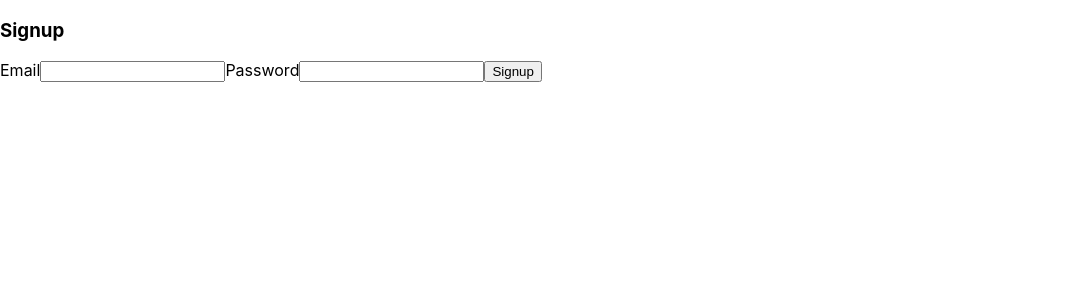
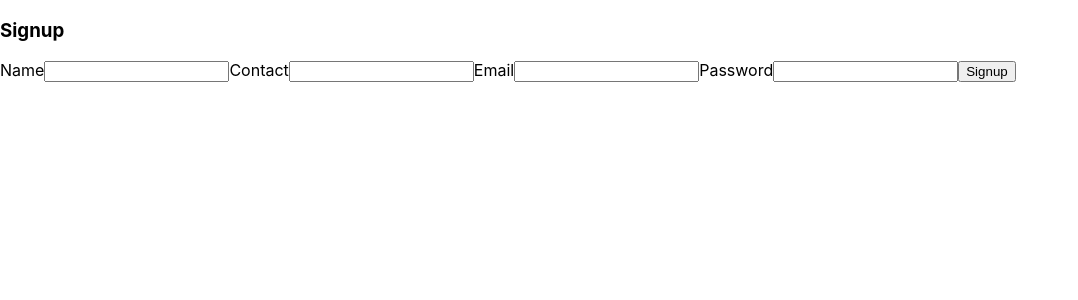
Before and after one commit to aravinda-amr/PMS, a React (Create React App) app in the folder frontend/: page /signup in a window 1280 px wide. Shown: the top 300 px of the page, without its empty margins (0-1078 px from the left). Built offline with nearby package versions, Linux system fonts and the light colour scheme.

Commit message:
added name and contact to signup

```diff
--- a/frontend/src/hooks/useSignup.js
+++ b/frontend/src/hooks/useSignup.js
@@ -6,14 +6,14 @@ export const useSignup = () => {
     const [isLoading, setIsLoading] = useState(null);
     const { dispatch } = useAuthContext();
 
-    const signup = async (email, password) => {
+    const signup = async (email, password, name, contact ) => {
         setIsLoading(true)
         setError(null)
 
         const response = await fetch('/api/user/signup', {
             method: 'POST',
             headers: {'Content-Type': 'application/json'},
-            body: JSON.stringify({ email, password })
+            body: JSON.stringify({ email, password, name, contact })
         })
 
         const json = await response.json()
--- a/frontend/src/pages/Signup.js
+++ b/frontend/src/pages/Signup.js
@@ -4,17 +4,33 @@ import { useSignup } from '../hooks/useSignup';
 const Signup = () => {
     const [email, setEmail] = useState('');
     const [password, setPassword] = useState('');
+    const [name, setName] = useState('');
+    const [contact, setContact] = useState('');
     const { signup, isLoading, error } = useSignup();
 
     const handleSubmit = async (e) => {
         e.preventDefault();
 
-        await signup(email, password);
+        await signup(email, password, name, contact);
     }
 
     return (
         <form className="signup" onSubmit={handleSubmit}>
             <h3>Signup</h3>
+
+            <label>Name</label>
+            <input
+                type="text"
+                onChange={(e) => setName(e.target.value)}
+                value={name}
+            />
+
+            <label>Contact</label>
+            <input
+                type="text"
+                onChange={(e) => setContact(e.target.value)}
+                value={contact}
+            />
 
             <label>Email</label>
             <input
```
